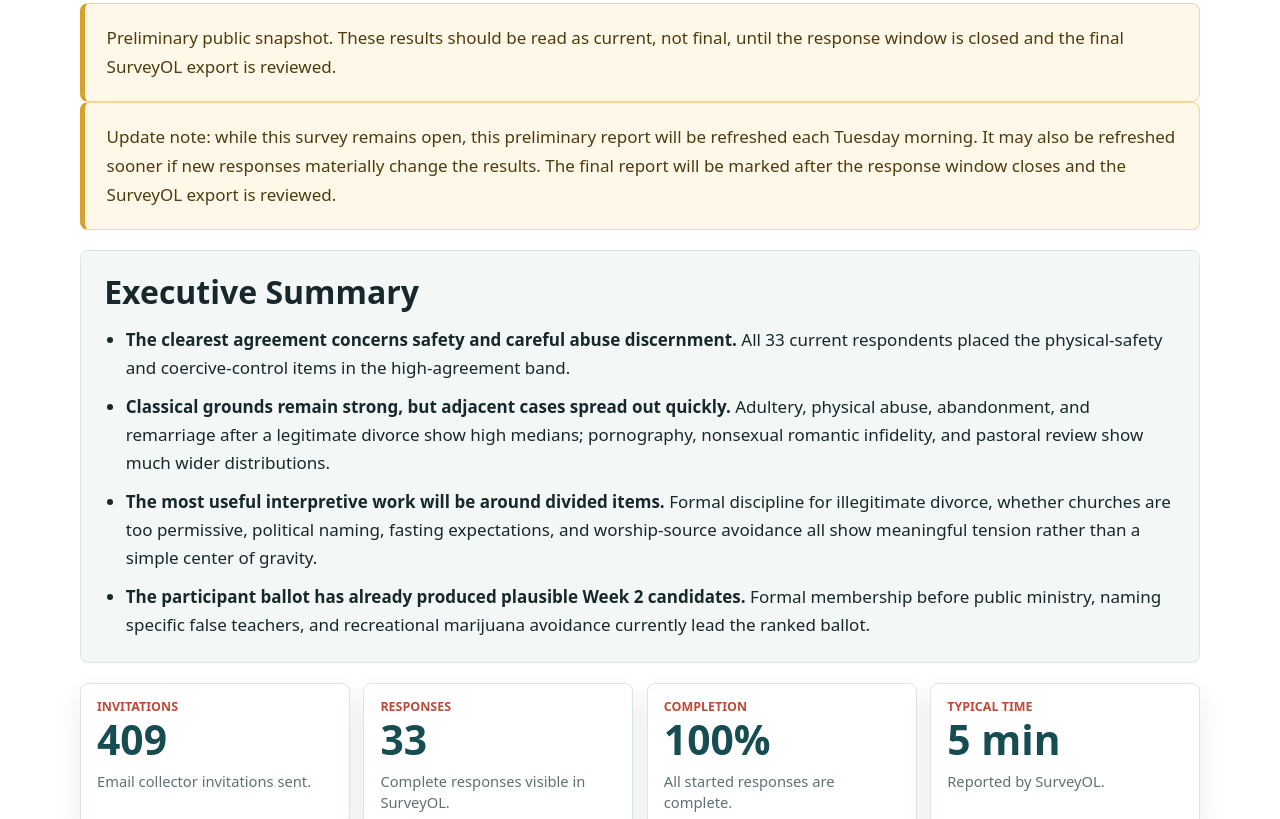
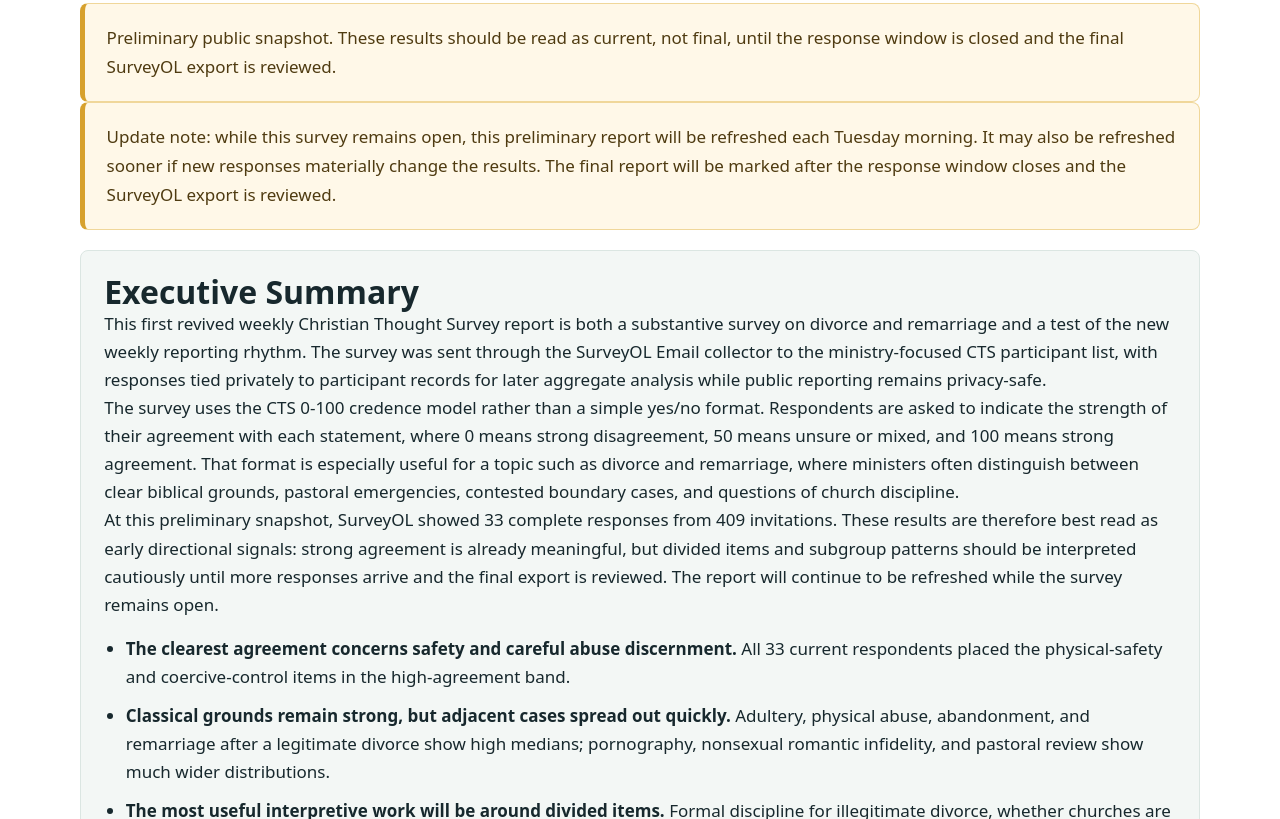
Before and after one commit to philstilwell/cts, a plain HTML site: page weekly-survey-reports/week-001-divorce-and-remarriage/index.html in a window 1280 px wide. Shown: the part 452-1271 px from the top of the page. Drawn offline with Linux system fonts and the light colour scheme.

Commit message:
Expand Week 1 executive summary context

```diff
--- a/weekly-survey-reports/week-001-divorce-and-remarriage/index.html
+++ b/weekly-survey-reports/week-001-divorce-and-remarriage/index.html
@@ -65,6 +65,9 @@
 
   <section class="executive-summary" aria-labelledby="executive-summary-heading">
     <h2 id="executive-summary-heading">Executive Summary</h2>
+    <p>This first revived weekly Christian Thought Survey report is both a substantive survey on divorce and remarriage and a test of the new weekly reporting rhythm. The survey was sent through the SurveyOL Email collector to the ministry-focused CTS participant list, with responses tied privately to participant records for later aggregate analysis while public reporting remains privacy-safe.</p>
+    <p>The survey uses the CTS 0-100 credence model rather than a simple yes/no format. Respondents are asked to indicate the strength of their agreement with each statement, where 0 means strong disagreement, 50 means unsure or mixed, and 100 means strong agreement. That format is especially useful for a topic such as divorce and remarriage, where ministers often distinguish between clear biblical grounds, pastoral emergencies, contested boundary cases, and questions of church discipline.</p>
+    <p>At this preliminary snapshot, SurveyOL showed 33 complete responses from 409 invitations. These results are therefore best read as early directional signals: strong agreement is already meaningful, but divided items and subgroup patterns should be interpreted cautiously until more responses arrive and the final export is reviewed. The report will continue to be refreshed while the survey remains open.</p>
     <ul class="summary-list">
       <li><strong>The clearest agreement concerns safety and careful abuse discernment.</strong> All 33 current respondents placed the physical-safety and coercive-control items in the high-agreement band.</li>
       <li><strong>Classical grounds remain strong, but adjacent cases spread out quickly.</strong> Adultery, physical abuse, abandonment, and remarriage after a legitimate divorce show high medians; pornography, nonsexual romantic infidelity, and pastoral review show much wider distributions.</li>
```
